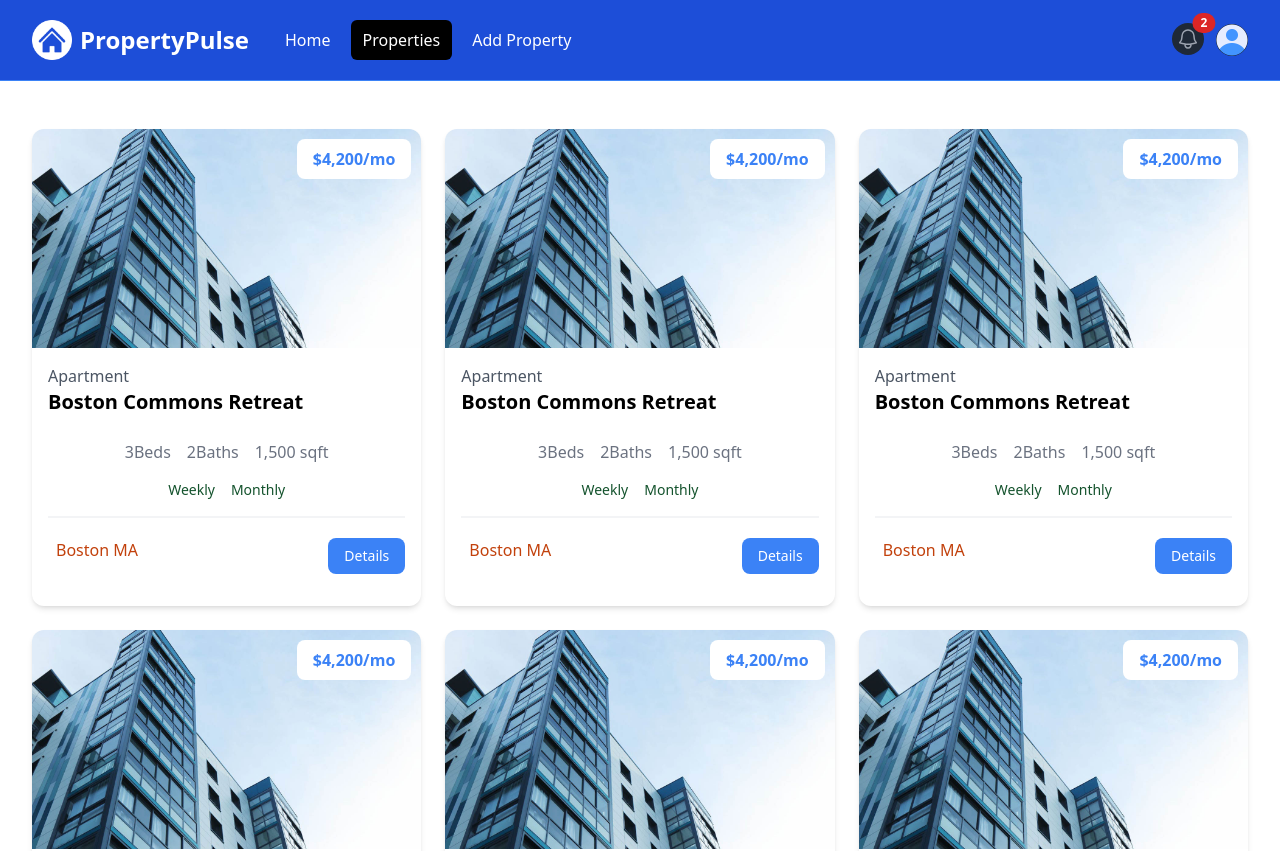
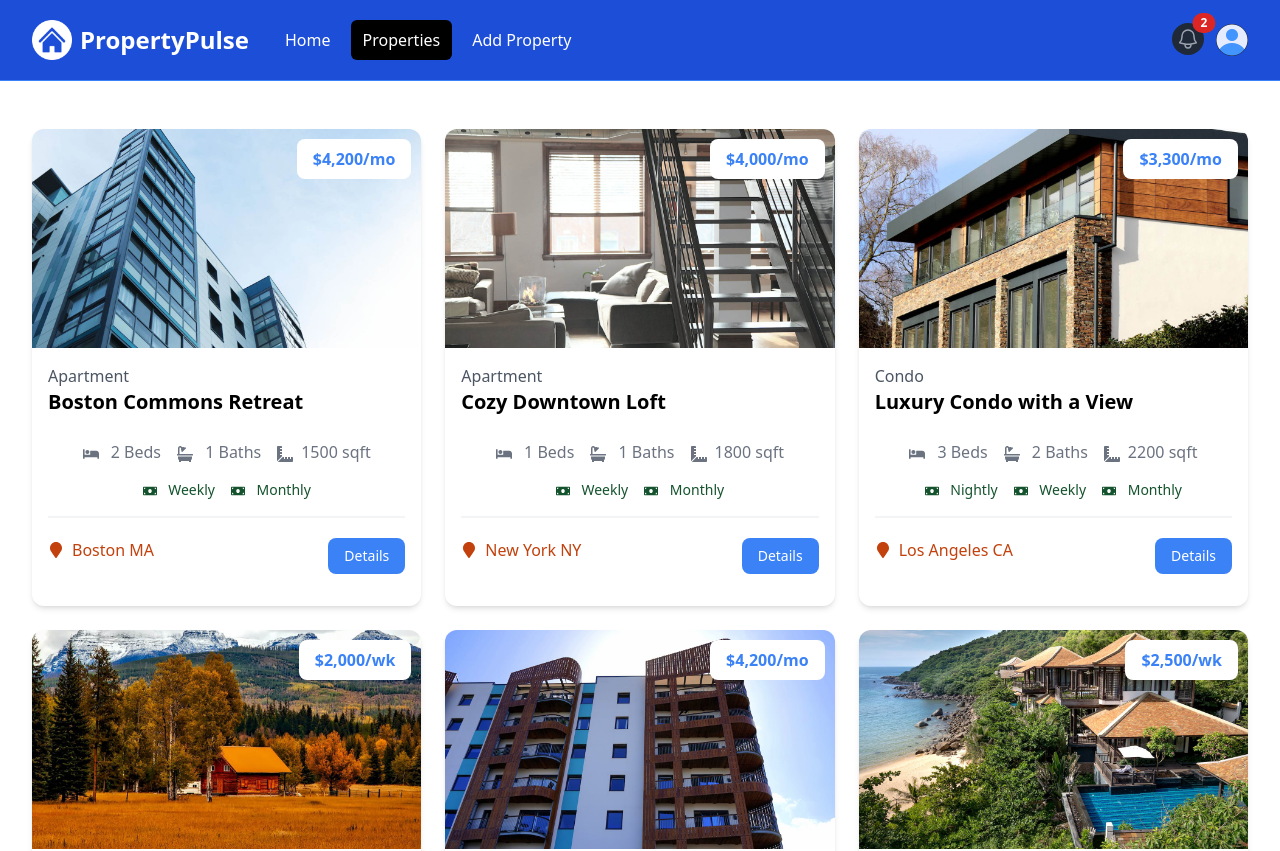
Before and after one commit to mustafasenkaya/nextjs-property-pulse, a Next.js app: page /properties in a window 1280 px wide. Shown: the top 851 px of the page. Built offline with nearby package versions, Linux system fonts and the light colour scheme.

Commit message:
Property Card Dynamic Data has been added..

```diff
--- a/components/PropertyCard.js
+++ b/components/PropertyCard.js
@@ -1,60 +1,96 @@
-import React from "react";
+import Image from "next/image";
+import Link from "next/link";
+import {
+  FaBed,
+  FaBath,
+  FaRulerCombined,
+  FaMoneyBill,
+  FaMapMarker,
+} from "react-icons/fa";
 
-const PropertyCard = () => {
+const PropertyCard = ({ property }) => {
+  const getRateDisplay = () => {
+    const { rates } = property;
+
+    if (rates.monthly) {
+      return `${rates.monthly.toLocaleString()}/mo`;
+    } else if (rates.weekly) {
+      return `${rates.weekly.toLocaleString()}/wk`;
+    } else if (rates.nightly) {
+      return `${rates.nightly.toLocaleString()}/night`;
+    }
+  };
+
   return (
     // <!-- Listing 1 -->
     <div className="rounded-xl shadow-md relative">
-      <img
-        src="images/properties/a1.jpg"
+      <Image
+        src={`/images/properties/${property.images[0]}`}
         alt=""
+        height={0}
+        width={0}
+        sizes="100vw"
         className="w-full h-auto rounded-t-xl"
       />
       <div className="p-4">
         <div className="text-left md:text-center lg:text-left mb-6">
-          <div className="text-gray-600">Apartment</div>
-          <h3 className="text-xl font-bold">Boston Commons Retreat</h3>
+          <div className="text-gray-600"> {property.type} </div>
+          <h3 className="text-xl font-bold"> {property.name} </h3>
         </div>
         <h3 className="absolute top-[10px] right-[10px] bg-white px-4 py-2 rounded-lg text-blue-500 font-bold text-right md:text-center lg:text-right">
-          $4,200/mo
+          ${getRateDisplay()}
         </h3>
 
         <div className="flex justify-center gap-4 text-gray-500 mb-4">
           <p>
-            <i className="fa-solid fa-bed"></i> 3
+            <FaBed className="inline mr-2" /> {property.beds}{" "}
             <span className="md:hidden lg:inline">Beds</span>
           </p>
           <p>
-            <i className="fa-solid fa-bath"></i> 2
+            <FaBath className="inline mr-2" /> {property.baths}{" "}
             <span className="md:hidden lg:inline">Baths</span>
           </p>
           <p>
-            <i className="fa-solid fa-ruler-combined"></i>
-            1,500 <span className="md:hidden lg:inline">sqft</span>
+            <FaRulerCombined className="inline mr-2" />
+            {property.square_feet}{" "}
+            <span className="md:hidden lg:inline">sqft</span>
           </p>
         </div>
 
         <div className="flex justify-center gap-4 text-green-900 text-sm mb-4">
-          <p>
-            <i className="fa-solid fa-money-bill"></i> Weekly
-          </p>
-          <p>
-            <i className="fa-solid fa-money-bill"></i> Monthly
-          </p>
+          {property.rates.nightly && (
+            <p>
+              <FaMoneyBill className="inline mr-2" /> Nightly
+            </p>
+          )}
+          {property.rates.weekly && (
+            <p>
+              <FaMoneyBill className="inline mr-2" /> Weekly
+            </p>
+          )}
+          {property.rates.monthly && (
+            <p>
+              <FaMoneyBill className="inline mr-2" /> Monthly
+            </p>
+          )}
         </div>
 
         <div className="border border-gray-100 mb-5"></div>
 
         <div className="flex flex-col lg:flex-row justify-between mb-4">
           <div className="flex align-middle gap-2 mb-4 lg:mb-0">
-            <i className="fa-solid fa-location-dot text-lg text-orange-700"></i>
-            <span className="text-orange-700"> Boston MA </span>
+            <FaMapMarker className="text-orange-700 mt-1" />
+            <span className="text-orange-700">
+              {" "}
+              {property.location.city} {property.location.state}{" "}
+            </span>
           </div>
-          <a
-            href="property.html"
+          <Link
+            href={`/properties/${property._id}`}
             className="h-[36px] bg-blue-500 hover:bg-blue-600 text-white px-4 py-2 rounded-lg text-center text-sm"
           >
             Details
-          </a>
+          </Link>
         </div>
       </div>
     </div>
```
Also changed, not shown: properties.json (+11 -0 lines).
